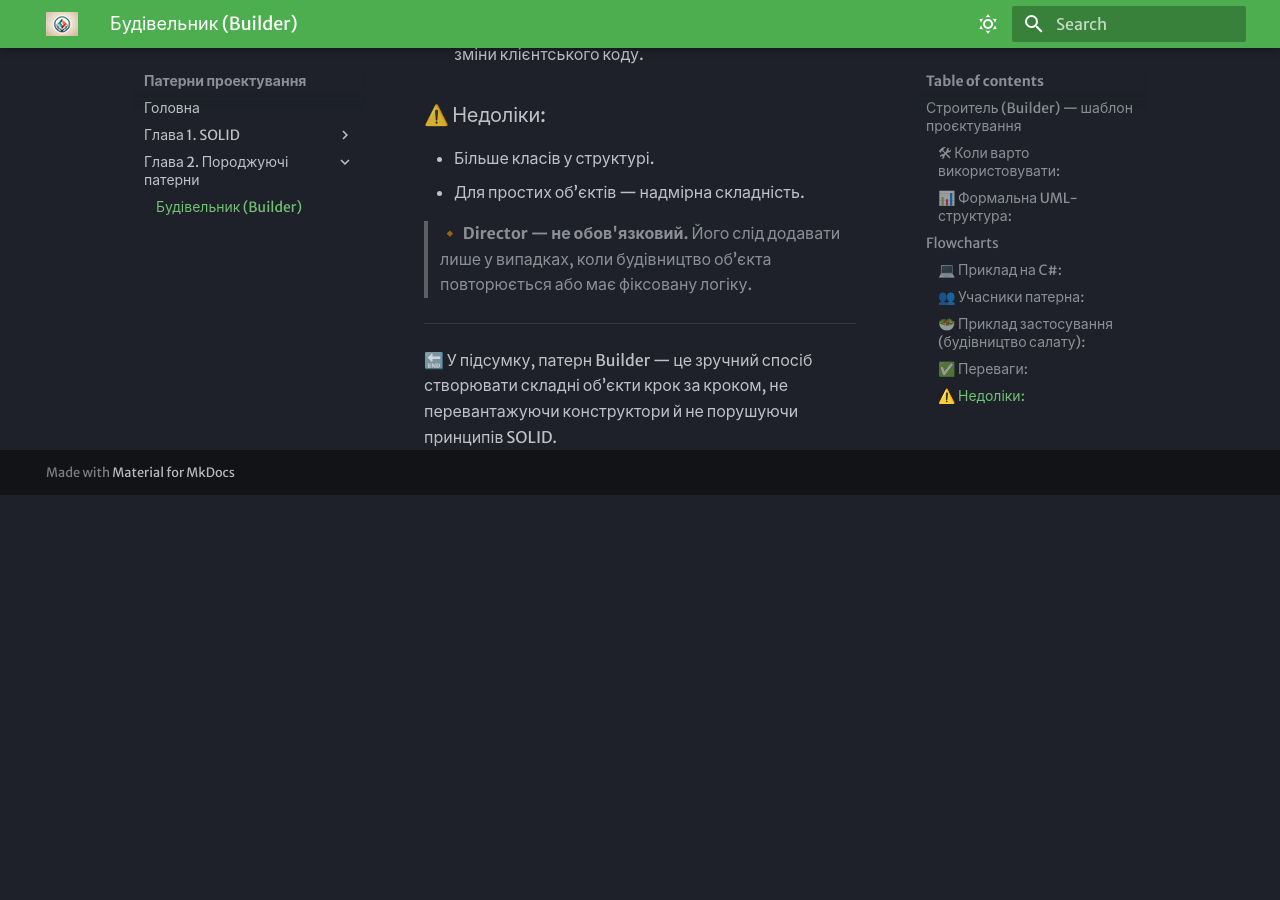
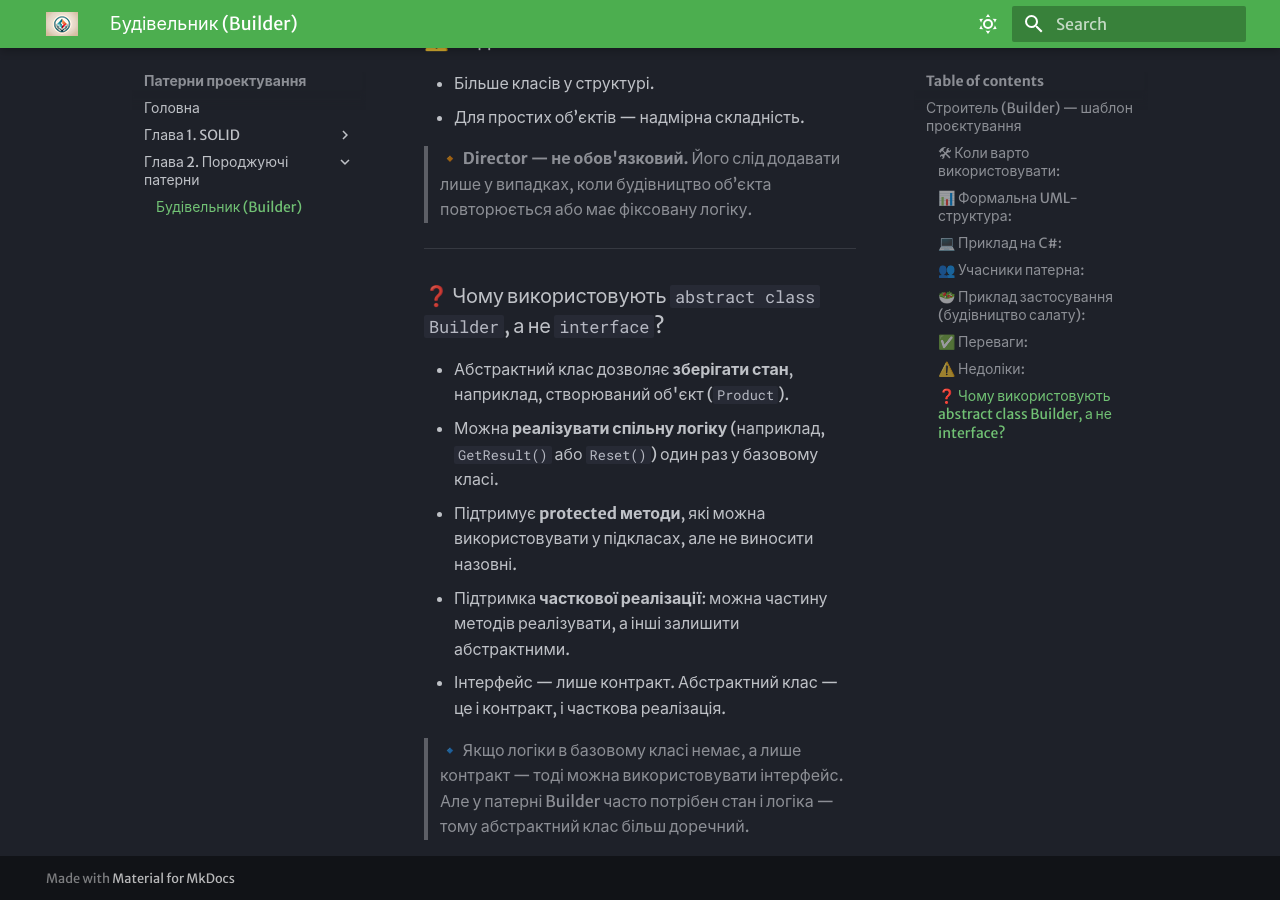
Before and after one commit to vakimov1986/C-lectures, an MkDocs documentation site: the page built from docs/chapter2/Builder.md, in a window 1280 px wide and 900 px high, scrolled down 3760 px. Built offline with MkDocs 1.6.1 and Material for MkDocs 9.7.7, drawn with Linux system fonts in a browser that asks for light colours; before the commit the page ends 4255 px from its top, so only the background shows below that.

Commit message:
updated builder pattern

````diff
--- a/docs/chapter2/Builder.md
+++ b/docs/chapter2/Builder.md
@@ -12,8 +12,6 @@
 ---
 
 ### 📊 Формальна UML-структура:
-
-## Flowcharts
 
 ```mermaid
 classDiagram
@@ -156,4 +154,12 @@ salad.Show();
 
 ---
 
-🔚 У підсумку, патерн Builder — це зручний спосіб створювати складні об’єкти крок за кроком, не перевантажуючи конструктори й не порушуючи принципів SOLID.
+### ❓ Чому використовують `abstract class Builder`, а не `interface`?
+
+* Абстрактний клас дозволяє **зберігати стан**, наприклад, створюваний об'єкт (`Product`).
+* Можна **реалізувати спільну логіку** (наприклад, `GetResult()` або `Reset()`) один раз у базовому класі.
+* Підтримує **protected методи**, які можна використовувати у підкласах, але не виносити назовні.
+* Підтримка **часткової реалізації**: можна частину методів реалізувати, а інші залишити абстрактними.
+* Інтерфейс — лише контракт. Абстрактний клас — це і контракт, і часткова реалізація.
+
+> 🔹 Якщо логіки в базовому класі немає, а лише контракт — тоді можна використовувати інтерфейс. Але у патерні Builder часто потрібен стан і логіка — тому абстрактний клас більш доречний.
````
